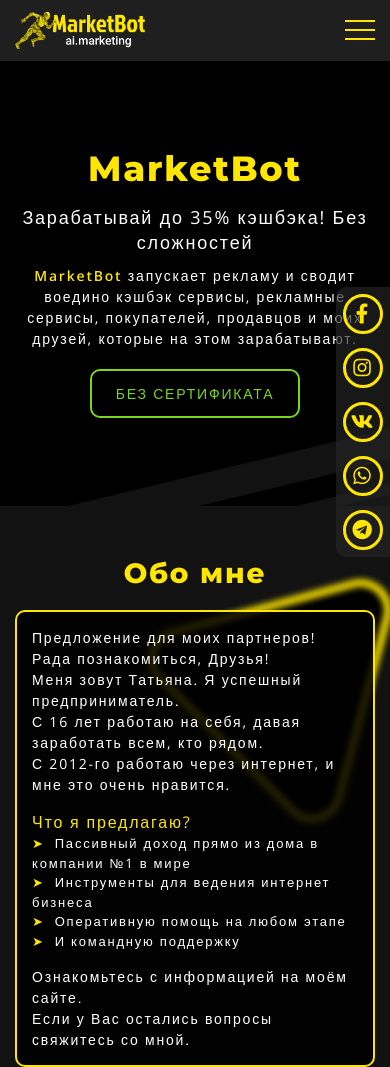
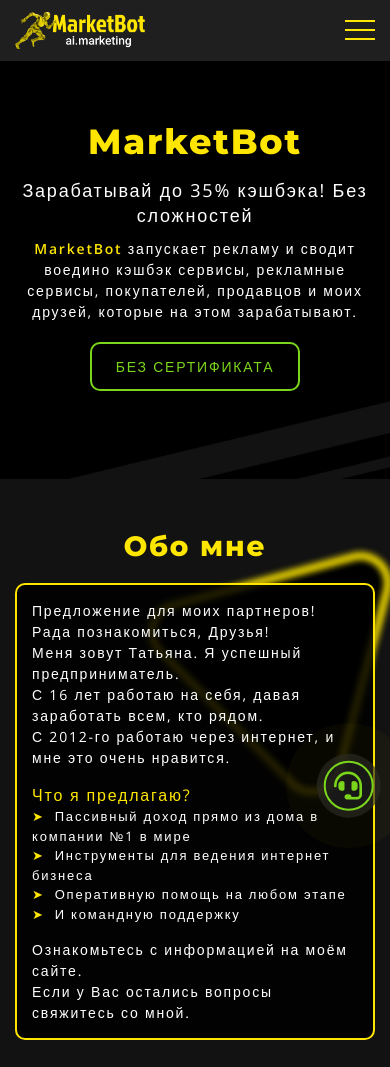
Before and after one commit to marketbot-team/tan999, a plain HTML site: page index.html in a window 390 px wide. Shown: the top 1067 px of the page. Drawn offline with nearby package versions, Linux system fonts and the light colour scheme.

Commit message:
Update main.css

```diff
--- a/assets/css/main.css
+++ b/assets/css/main.css
@@ -367,50 +367,95 @@ h3 {
 }
 
 /* ================= Hero ================== */
-
 /* Social bar */
 
-.icon-bar {
+.icon-bar,
+.message {
+	position: fixed;
 	z-index: 100002;
-	right: 0;
+	right: 2%;
+	bottom: 2%;
 	background: rgb(37 37 37 / 65%);
-	border-radius: 10px 0 0 10px;
-	position: fixed;
-	top: 50%;
+	border-radius: 50px;
 	font-weight: normal;
-	-webkit-transform: translateY(-50%);
-	-ms-transform: translateY(-50%);
-	transform: translateY(-50%);
+	-webkit-transform: translate(-2%, -2%);
+	-ms-transform: translate(-2%, -2%);
+	transform: translate(-2%, -2%);
 }
 
-.social {
+.icon-bar {
+	bottom: 12%;
+}
+
+.message {
+	position: fixed;
+	z-index: 100002;
+	background: rgb(37 37 37 / 65%);
+	border-radius: 50px;
+	right: 2%;
+	bottom: 3%;
+	transform: translate(-2%, -2%);
+}
+
+.message:before {
+	content: '';
+	z-index: -1;
+  /*justify-content: center;
+  align-items: center;*/
+  right: 14%;
+  bottom: 15%;
+  width: 50px;
+  height: 50px;
+  color:gray;
+  /*background: white;*/
+  border-radius: 50%;
+  animation: radial-pulse 1s infinite;
+
+}
+.pulse {
+	position: fixed;
+
+}
+
+.social,
+.message-btn {
 	color: #FEE600;
 	display: flex;
 	justify-content: center;
 	align-items: center;
-font-size: 30px;
+	font-size: 28px;
 	text-decoration: none;
 	width: 70px;
 	height: 70px;
 }
 
-.social:before {
+.message-btn {
+	color: #7BD61B;
+}
+
+
+.social:before,
+.message:before {
 	position: absolute;
 	content: '';
 	width: 50px;
 	height: 50px;
-border: 3px solid #FEE600;
+	border: 2px solid #FEE600;
 	border-radius: 50%;
 }
 
-.social:hover:before {
+
+
+.social:hover:before,
+.message:hover:before{
 	border-style: dotted;
 	border-color: #7BD61B;
 	animation: rotating 5s infinite;
 	animation-timing-function: linear;
 }
 
-.social:hover {
+.social:hover,
+.message:hover{
 	color: #7BD61B;
 	text-decoration: none;
 }
@@ -421,6 +466,42 @@ text-decoration: none;
 	}
 	100% {
 		transform: rotateZ(360deg);
+	}
+}
+
+
+.message {
+	color: #7BD61B;
+}
+
+.message:before {
+	border-color: #7BD61B;
+}
+
+.message.active:before {
+	border-color: #ff4d4d;
+}
+
+.message-btn.active {
+	color: #ff4d4d;
+}
+
+.icon-bar {
+	display: none;
+}
+
+* {
+	margin: 0;
+	padding: 0;
+}
+
+@keyframes radial-pulse {
+	0% {
+		box-shadow: 0 0 0 0px rgba(254, 230, 0, 0.5);
+	}
+
+	100% {
+		box-shadow: 0 0 0 40px rgba(123, 214, 27, 0);
 	}
 }
 
@@ -1131,11 +1212,12 @@ text-decoration: none;
 
 }
 
-@media (max-width: 767px) and (orientation: landscape) {
+
+/*@media (max-width: 767px) and (orientation: landscape) {
 	.icon-bar {
 		display: none;
 	}
-}
+	}*/
 
 
 	@media screen and (max-width: 767px) {
@@ -1150,16 +1232,24 @@ text-decoration: none;
 			max-width: none;
 		}
 
-	.social {
-		width: 54px;
-		height: 54px;
-		font-size: 20px;
+		.social,
+		.message-btn {
+			width: 64px;
+			height: 64px;
+			font-size: 28px;
 		}
 
-	.social:before {
-		width: 40px;
-    	height: 40px;
+		.message:before {
+			right: 12%;
+			bottom: 10%;
 		}
+
+		.social:before,
+		.message:before {
+			width: 50px;
+			height: 50px;
+		}
+
 
 		.header {
 			min-height: 0;
```
Lines whose indentation alone changed are shown as unchanged.
